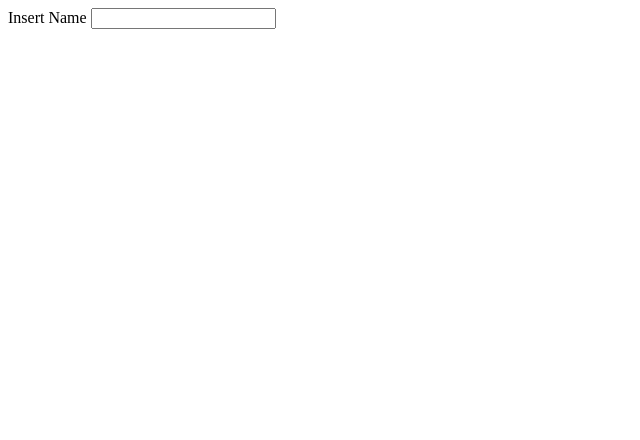
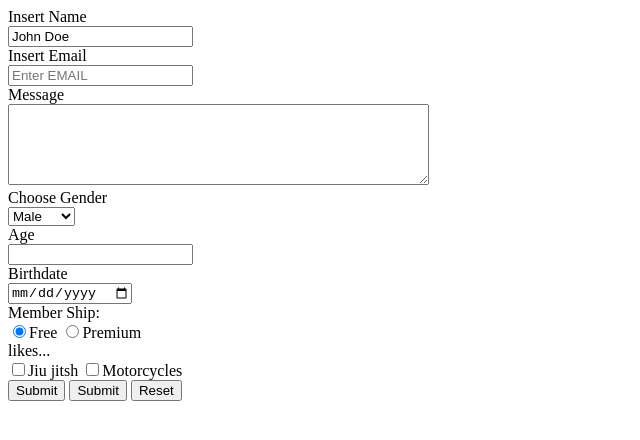
Before and after one commit to ozraditap/modern-html-ans-css, a plain HTML site: page 07_forms_inputs.html in a window 1280 px wide. Shown: the whole page, without its empty margins (0-640 px from the left). Drawn offline with Linux system fonts and the light colour scheme.

Commit message:
Update 07_forms_inputs.html

```diff
--- a/07_forms_inputs.html
+++ b/07_forms_inputs.html
@@ -1,18 +1,82 @@
 <!DOCTYPE html>
 <html lang="en">
+
 <head>
     <title>Forms & Inputs</title>
 </head>
+
 <body>
+    <!-- VScode shortcut
+        "ctrl + d" - multiple the marker, selects and marks the same selected phrase
+
+    -->
+
+    <!--
+        EMMET SHORTCUT:
+        "input:button + tab" = <input type="button" name="" id="">
+     -->
+
     <!-- Form
-        action - where forms data going to be submitted
-    -->
+            action - where forms data going to be submitted
+        -->
     <form action="process.php">
+        <!-- Text input -->
         <div>
-            <label for="name">Insert Name</label>
-            <input id="name"  type="text" value="">
+            <label for="name">Insert Name</label><br>
+            <input id="name" type="text" name="name" value="John Doe"> <!-- name attribute value is sent to the server -->
         </div>
+        <!-- Email input -->
+        <div>
+            <label for="email">Insert Email</label><br>
+            <input id="email" type="email" name="name" placeholder="Enter EMAIL">
+        </div>
+        <!-- Textarea -->
+        <div>
+            <label for="message">Message</label><br>
+            <textarea id="message" name="message" cols="50" rows="5"></textarea>
+        </div>
+        <!-- Option -->
+        <div>
+            <label for="sex">Choose Gender</label><br>
+            <select id="sex" name="sex">
+                <option value="1" selected>Male</option>
+                <option value="2">Female</option>
+                <option value="3">Other</option>
+            </select>
+        </div>
+        <!-- Number input -->
+        <div>
+            <label for="number">Age</label><br>
+            <input type="number" name="number" id="number">
+        </div>
+        <!-- Date input -->
+        <div>
+            <label for="birthdate">Birthdate</label><br>
+            <input type="date" name="birthdate" id="birthdate">
+        </div>
+        <!-- Radio input -->
+        <div>
+            <label for="radio">Member Ship:</label><br>
+            <input checked type="radio" name="membership" id="membership" value="simple">Free
+            <input type="radio" name="membership" id="membership" value="membership">Premium
+        </div>
+        <!-- Checkbob input  -->
+        <div>
+            <label for="likes">likes...</label><br>
+            <input type="checkbox" name="likes" id="likes" value="Jiu jitsh">Jiu jitsh
+            <input type="checkbox" name="likes" id="likes" value="Motorcycles">Motorcycles
+        </div>
+
+        <!-- Button inputs -->
+
+        <input type="button" value="Submit">
+        <!-- Ussing button tag -->
+        <button type="submit">Submit</button>
+        <!------------------------ reset button -------------->
+        <button type="reset">Reset</button>
+
     </form>
 
 </body>
+
 </html>
```
